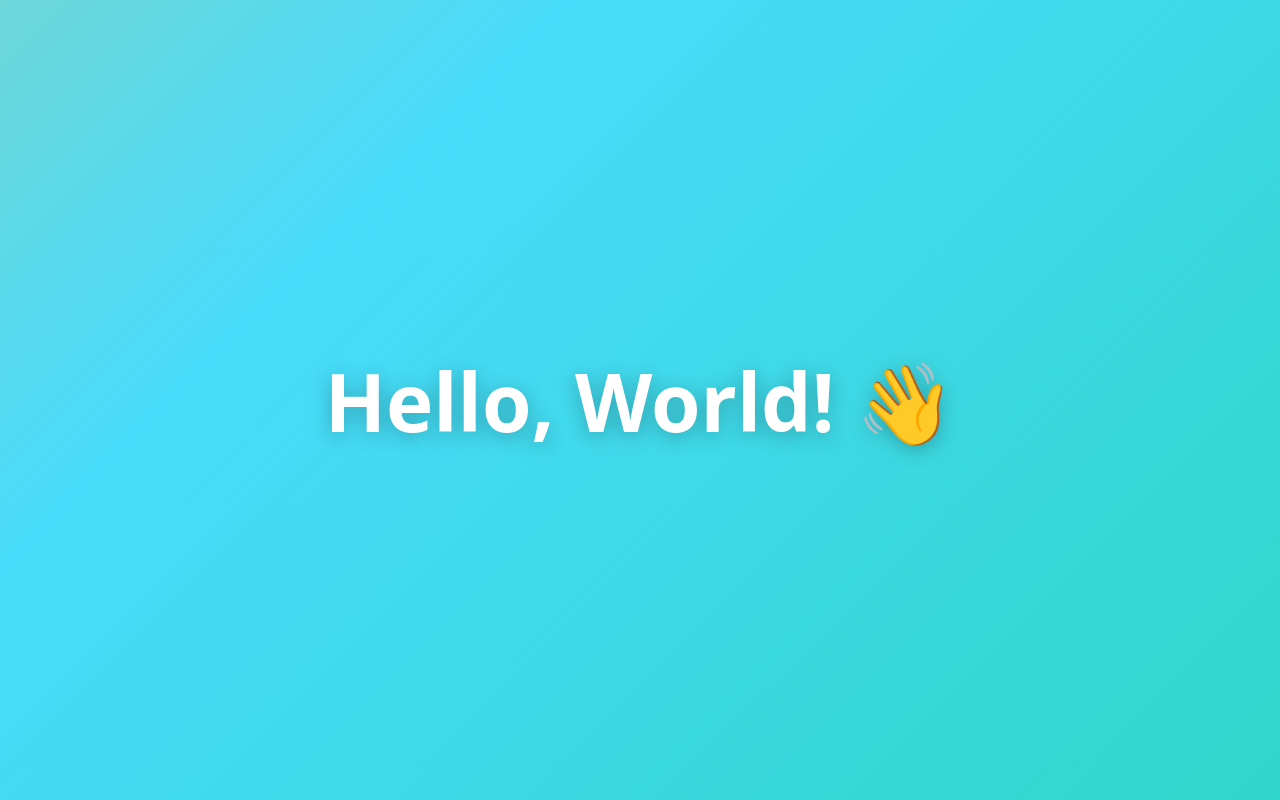
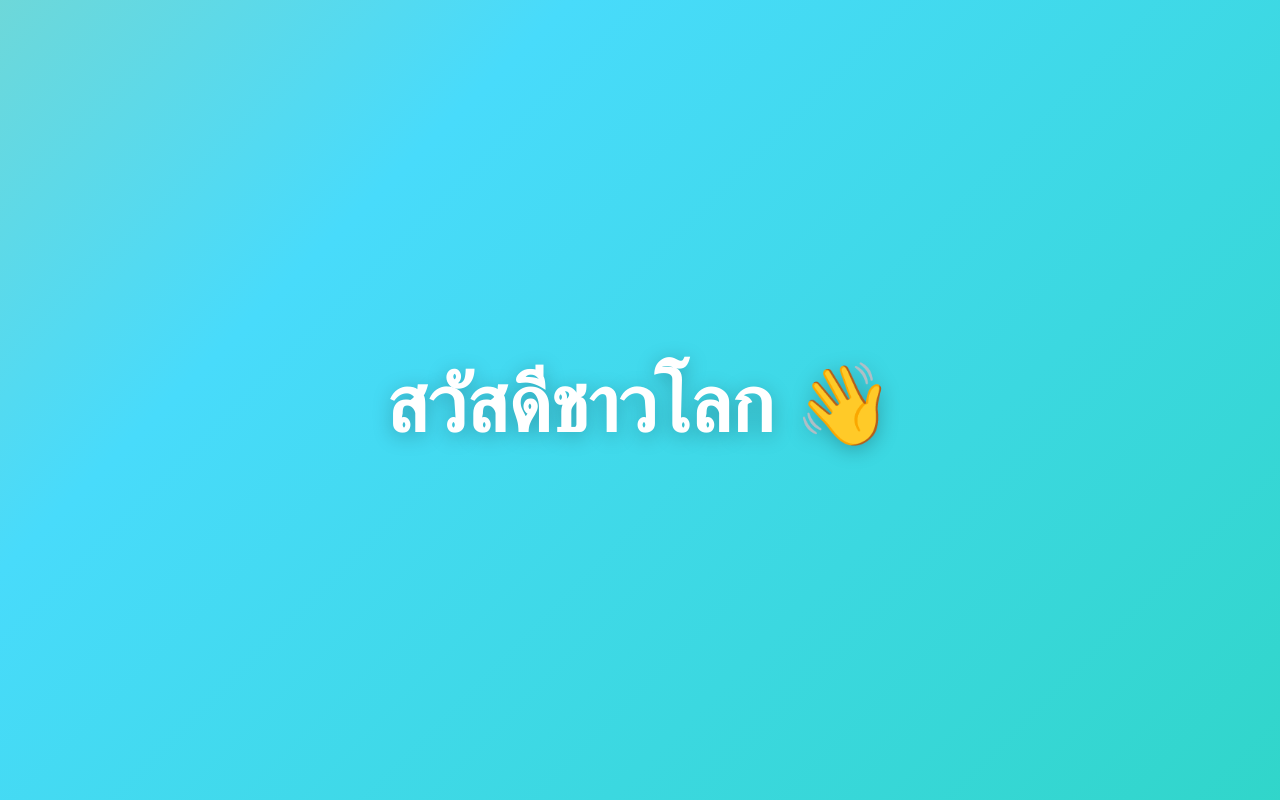
Before and after one commit to lambogreny/hello-world-tt, a plain HTML site: page index.html in a window 1280 px wide. Drawn offline with Linux system fonts and the light colour scheme.

Commit message:
Change greeting to Thai

```diff
--- a/index.html
+++ b/index.html
@@ -2,7 +2,7 @@
 <html lang="en">
 <head>
 <meta charset="UTF-8">
-<title>Hello World</title>
+<title>สวัสดีชาวโลก</title>
 <style>
   body {
     font-family: system-ui, sans-serif;
@@ -27,6 +27,6 @@
 </style>
 </head>
 <body>
-<h1>Hello, World! 👋</h1>
+<h1>สวัสดีชาวโลก 👋</h1>
 </body>
 </html>
```
